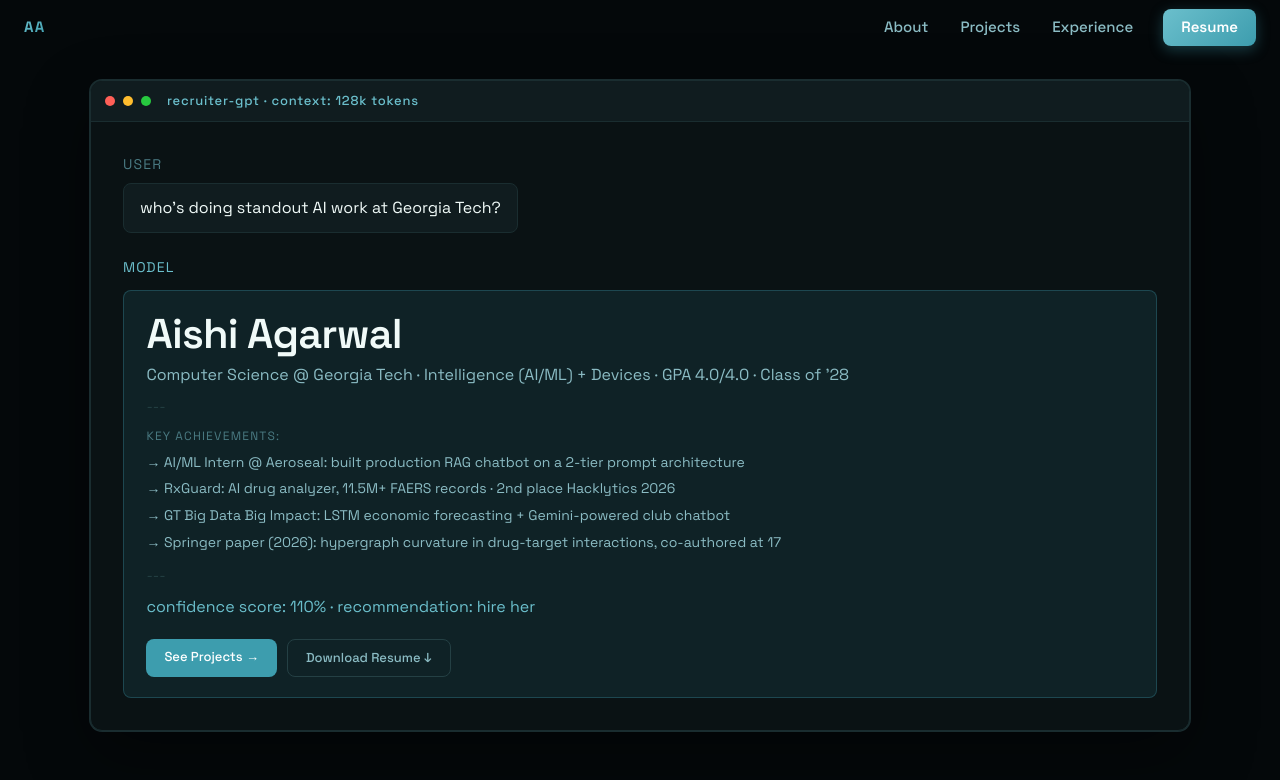
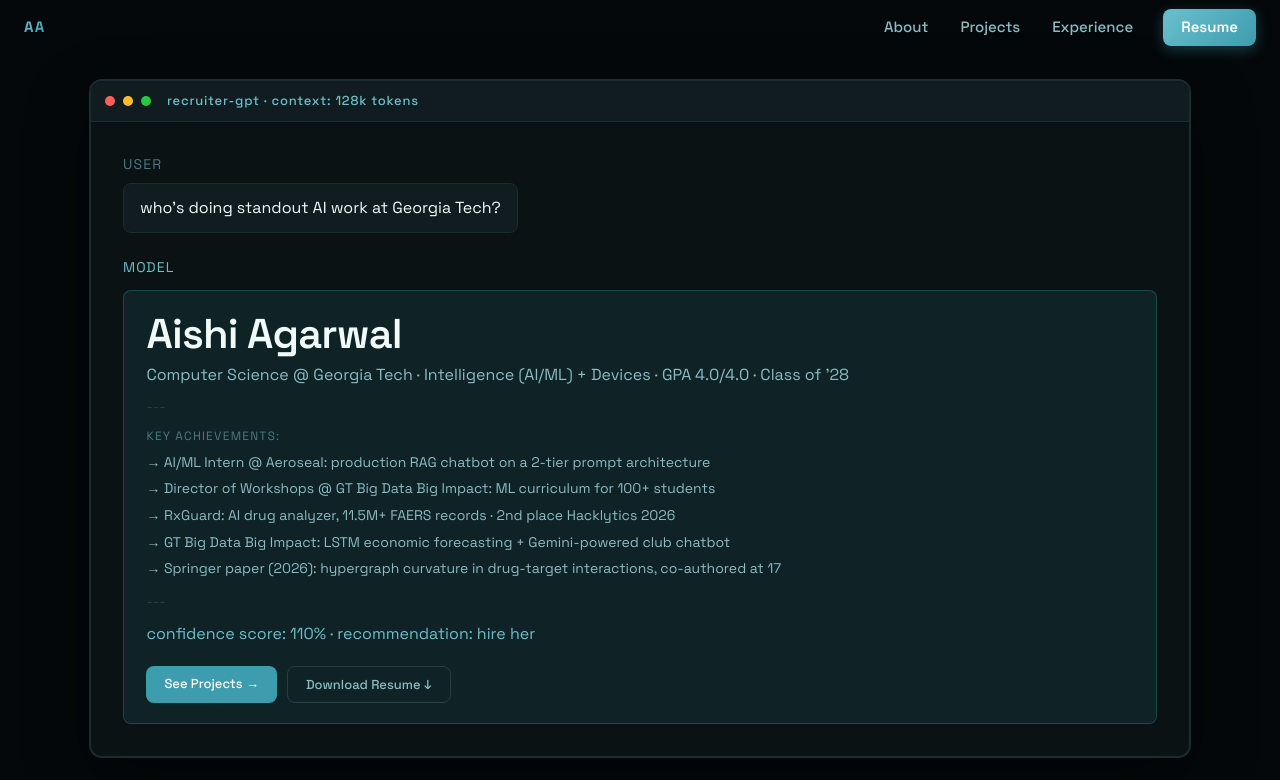
Before and after one commit to Aishi25/PersonalPortfolio, a Next.js app: page / in a window 1280 px wide. Shown: the top 780 px of the page. Built offline with nearby package versions, Linux system fonts and the light colour scheme.

Commit message:
Add Director of Workshops to hero achievements, expand experience bullets

```diff
--- a/components/Experience.tsx
+++ b/components/Experience.tsx
@@ -36,8 +36,8 @@ const COMPANIES: Company[] = [
         role: "Director of Workshops",
         date: "",
         bullets: [
-          "Lead a **semester-long ML curriculum** for **100+ students**, from raw data to deployed models",
-          "Scope builds across **analysis, platform, and data viz**: **FastAPI + Docker**, React interfaces",
+          "Design and lead a **semester-long applied ML project** for **100+ students**, from raw data to deployed containerized models",
+          "Scope builds across **analysis, platform, and data viz**: **FastAPI + Docker**, React interfaces to ship end-to-end product",
         ],
         slug: null,
       },
--- a/components/Hero.tsx
+++ b/components/Hero.tsx
@@ -9,7 +9,8 @@ const RESPONSE_LINES = [
   { text: "Computer Science @ Georgia Tech · Intelligence (AI/ML) + Devices · GPA 4.0/4.0 · Class of '28", type: "meta" },
   { text: "---", type: "divider" },
   { text: "Key Achievements:", type: "label" },
-  { text: "→ AI/ML Intern @ Aeroseal: built production RAG chatbot on a 2-tier prompt architecture", type: "bullet" },
+  { text: "→ AI/ML Intern @ Aeroseal: production RAG chatbot on a 2-tier prompt architecture", type: "bullet" },
+  { text: "→ Director of Workshops @ GT Big Data Big Impact: ML curriculum for 100+ students", type: "bullet" },
   { text: "→ RxGuard: AI drug analyzer, 11.5M+ FAERS records · 2nd place Hacklytics 2026", type: "bullet" },
   { text: "→ GT Big Data Big Impact: LSTM economic forecasting + Gemini-powered club chatbot", type: "bullet" },
   { text: "→ Springer paper (2026): hypergraph curvature in drug-target interactions, co-authored at 17", type: "bullet" },
```
